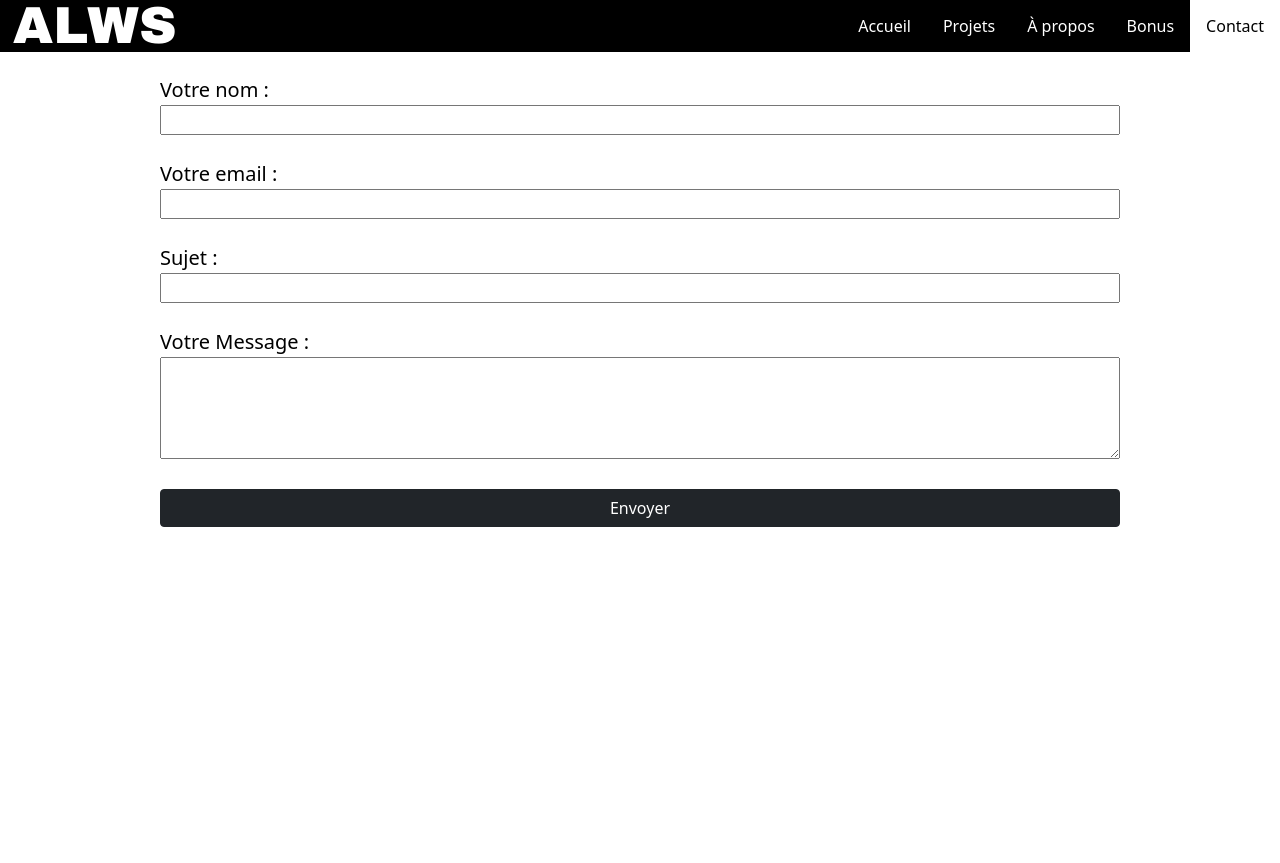
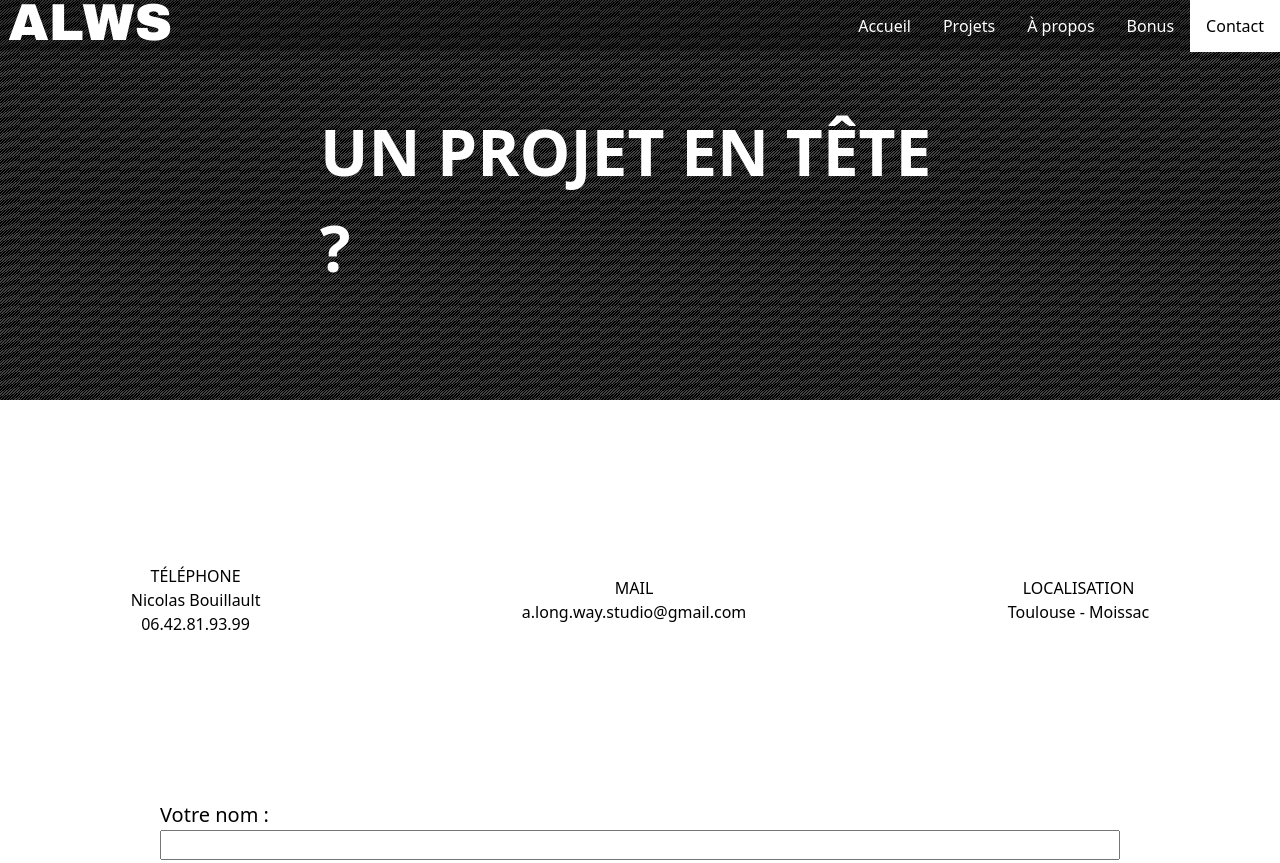
Before and after one commit to Xyleff2049/alws, a plain HTML site: page contact.html in a window 1280 px wide. Shown: the top 863 px of the page. Before the commit the page ends 800 px from the top, so only its background shows below. Drawn offline with Linux system fonts and the light colour scheme.

Commit message:
Page de contact améliorée

```diff
--- /dev/null
+++ b/contact.css
@@ -0,0 +1,56 @@
+ul.topnav {
+    background-color: rgba(0, 0, 0, 0.25);
+}
+
+.titre {
+    height: 50vh;
+    font-size: 5vw;
+    font-weight: 600;
+    color: white;
+    background-image: repeating-linear-gradient(-223deg, rgba(255,255,255, 0.25), rgba(255,255,255, 0.25) 1px, transparent 0px, transparent 2px);
+    background-color: black;
+    background-size: 20px;
+}
+
+.inner-titre {
+    margin: 0;
+    position: absolute;
+    top: 25%;
+    left: 50%;
+    -ms-transform: translate(-50%, -50%);
+    transform: translate(-50%, -50%);
+}
+
+.coordonnees {
+    height: 50vh;
+    display: flex;
+    text-align: center;
+    align-items: center;
+    justify-content: space-around;
+}
+
+form {
+    width: 75%;
+    height: 75vh;
+    margin-left: auto;
+    margin-right: auto;
+}
+
+form label {
+    font-size: 20px;
+}
+
+form input {
+    width: 100%;
+}
+
+form textarea {
+    width: 100%;
+}
+
+.reseaux {
+    height: 25vh;
+    display: flex;
+    align-items: center;
+    justify-content: space-around;
+}
--- a/contact.html
+++ b/contact.html
@@ -3,6 +3,7 @@
 <head>
     <link href="./Bootstrap 5.1.3/css/bootstrap.css" rel="stylesheet">
     <link href="./style.css" rel="stylesheet">
+    <link href="./contact.css" rel="stylesheet">
 </head>
 
 <body>
@@ -14,6 +15,18 @@
         <li><a href="./index.html">Accueil</a></li>
         <li class="left logo">ALWS</li>
     </ul>
+
+    <div class="titre">
+        <div class="inner-titre">
+            UN PROJET EN TÊTE ?
+        </div>
+    </div>
+
+    <div class="coordonnees">
+        <div class="téléphone">TÉLÉPHONE<br>Nicolas Bouillault<br>06.42.81.93.99</div>
+        <div class="mail">MAIL<br>a.long.way.studio@gmail.com</div>
+        <div class="localisation">LOCALISATION<br>Toulouse - Moissac</div>
+    </div>
 
     <form action="./send.php">
         <div>
@@ -28,4 +41,10 @@
             <input type="submit" value="Envoyer" class="btn btn-dark">
         </div>
     </form>
+
+    <div class="reseaux">
+        <div class="facebook">Facebook</div>
+        <div class="youtube">YouTube</div>
+        <div class="insta">Insta</div>
+    </div>
 </body>
--- a/style.css
+++ b/style.css
@@ -19,7 +19,7 @@ ul.topnav {
     margin: 0;
     padding: 0;
     overflow: hidden;
-    background-color: black;
+    background-color: rgb(0, 0, 0, 0.25);
     position: fixed;
     width: 100%;
     z-index: 10;
@@ -38,12 +38,12 @@ ul.topnav li a {
 .logo {
     color: white;
     width: fit-content;
-    position: relative;
+    position: absolute;
     font-family: "Arial Black";
     font-size: 52px;
-    z-index: 20;
     line-height: 1;
-    margin-left: 1vw;
+    left: 0.65vw;
+    top: -0.35vh;
 }
 
 ul.topnav li a:hover:not(.active) {background-color: #111;}
@@ -90,25 +90,6 @@ ul.topnav li.left {float: left;}
     transform: scale(1.1);
 }
 
-form {
-    width: 75%;
-    margin-top: 75px;
-    margin-left: auto;
-    margin-right: auto;
-}
-
-form label {
-    font-size: 20px;
-}
-
-form input {
-    width: 100%;
-}
-
-form textarea {
-    width: 100%;
-}
-
 .about {
     height: 100vh;
 }
```
